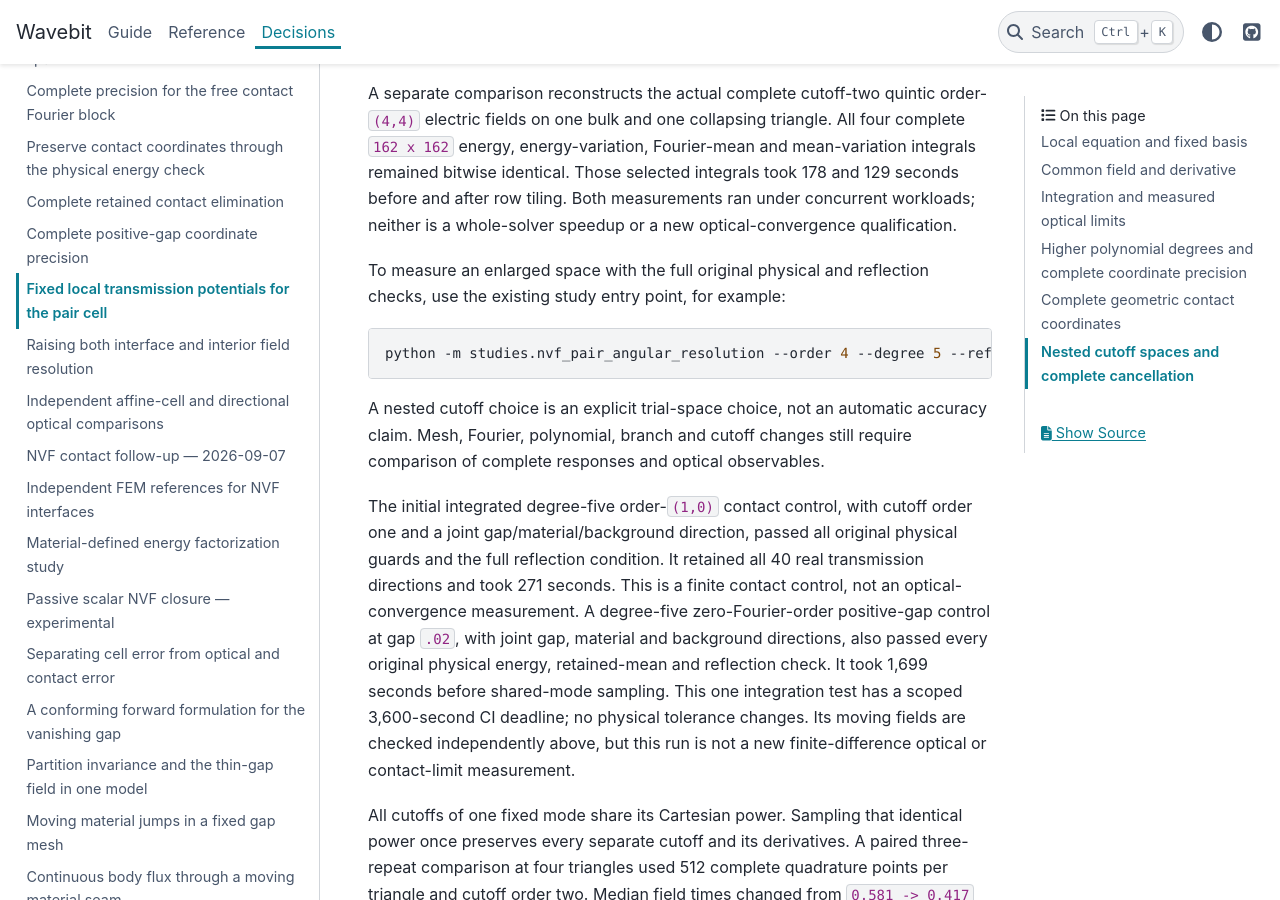
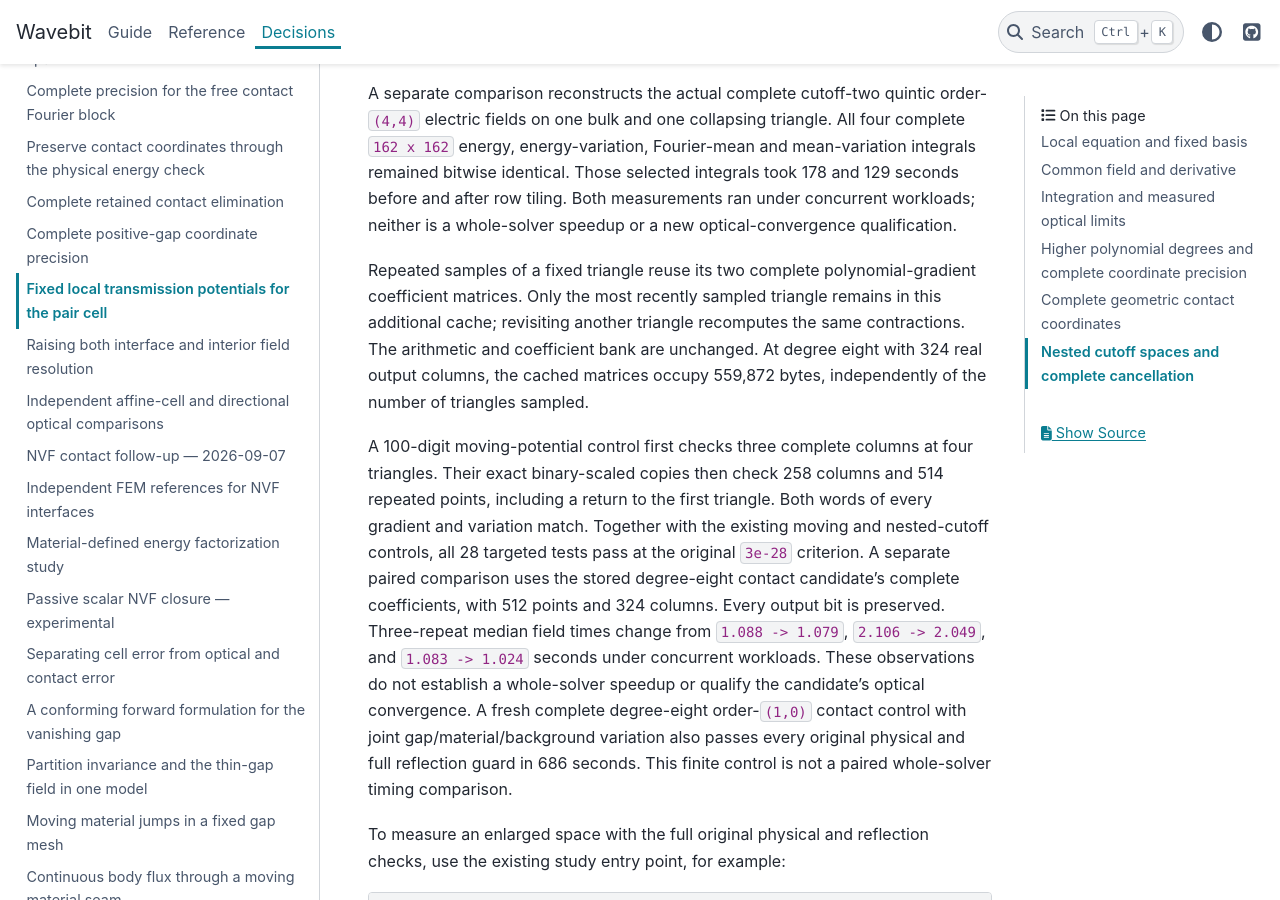
Before and after one commit to fieldalgo/wavebit, a Sphinx documentation site: the page built from docs/nvf-pair-transmission-potentials.md, in a window 1280 px wide and 900 px high, scrolled down 13451 px. Built offline with Sphinx 7.4.7 and the PyData theme 0.15.4, drawn with Linux system fonts in a browser that asks for light colours.

Commit message:
Reuse complete polynomial gradients across contact samples
Cache only the last triangle coefficient contractions without changing arithmetic or field selection. Verify wide moving fields against independently checked Decimal columns and retain the original full contact guards.

Co-authored-by: Codex <noreply@openai.com>

```diff
--- a/docs/nvf-pair-transmission-potentials.md
+++ b/docs/nvf-pair-transmission-potentials.md
@@ -511,6 +511,28 @@ took 178 and 129 seconds before and after row tiling. Both measurements ran
 under concurrent workloads; neither is a whole-solver speedup or a new
 optical-convergence qualification.
 
+Repeated samples of a fixed triangle reuse its two complete polynomial-gradient
+coefficient matrices. Only the most recently sampled triangle remains in this
+additional cache; revisiting another triangle recomputes the same contractions.
+The arithmetic and coefficient bank are unchanged. At degree eight with 324
+real output columns, the cached matrices occupy 559,872 bytes, independently
+of the number of triangles sampled.
+
+A 100-digit moving-potential control first checks three complete columns at
+four triangles. Their exact binary-scaled copies then check 258 columns and
+514 repeated points, including a return to the first triangle. Both words of
+every gradient and variation match. Together with the existing moving and
+nested-cutoff controls, all 28 targeted tests pass at the original `3e-28`
+criterion. A separate paired comparison uses the stored degree-eight contact
+candidate's complete coefficients, with 512 points and 324 columns. Every
+output bit is preserved. Three-repeat median field times change from
+`1.088 -> 1.079`, `2.106 -> 2.049`, and `1.083 -> 1.024` seconds under concurrent
+workloads. These observations do not establish a whole-solver speedup or
+qualify the candidate's optical convergence. A fresh complete degree-eight
+order-`(1,0)` contact control with joint gap/material/background variation
+also passes every original physical and full reflection guard in 686 seconds.
+This finite control is not a paired whole-solver timing comparison.
+
 To measure an enlarged space with the full original physical and reflection
 checks, use the existing study entry point, for example:
 
```
Also changed, not shown: 2 other files.
